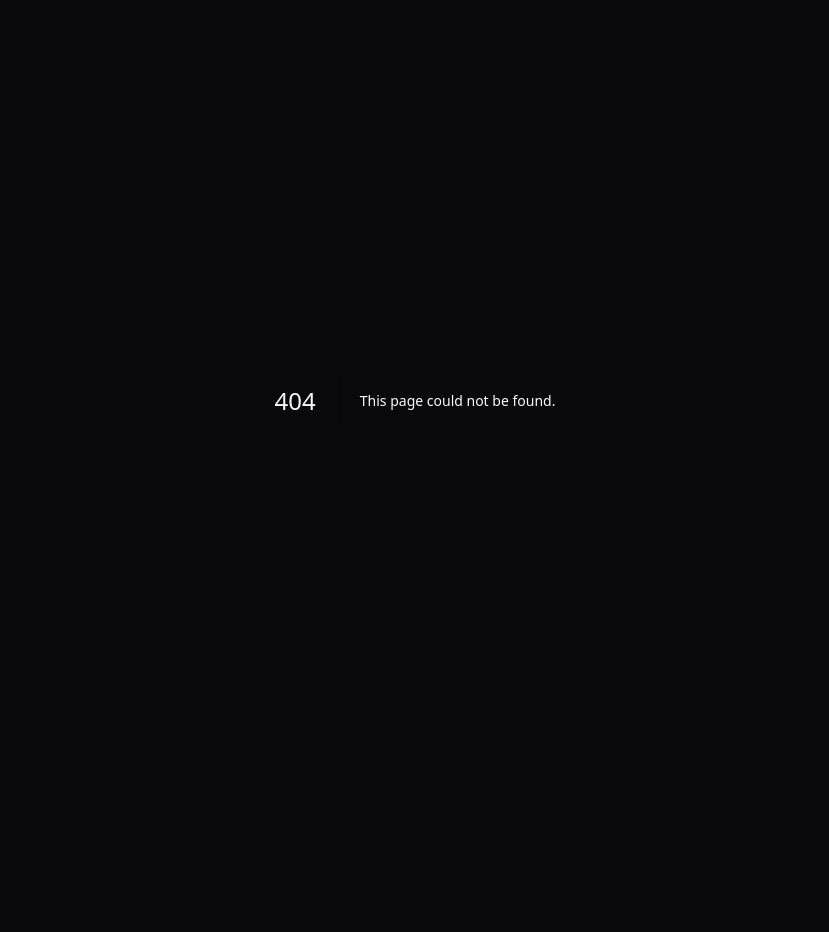
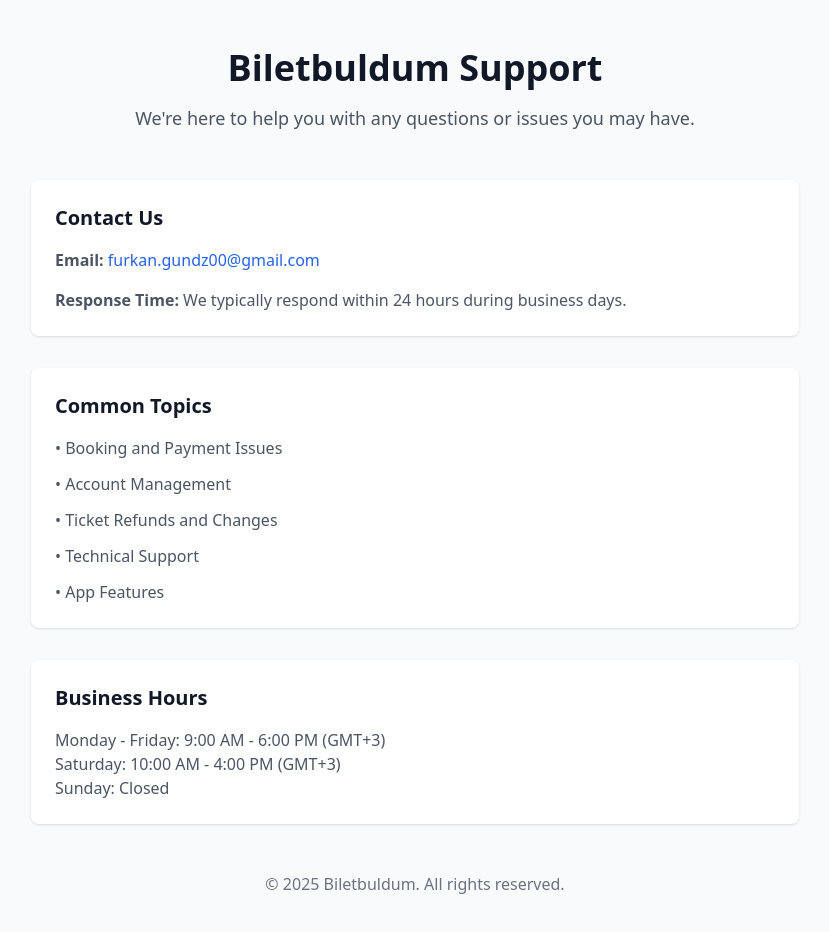
Before and after one commit to Furkangunduz/policies, a Next.js app: page /biletbuldum/support in a window 1280 px wide. Before the commit this address had no page. Shown: the top 932 px of the page, without its empty margins (225-1054 px from the left). Before the commit the page ends 800 px from the top, so only its background shows below. Built offline with nearby package versions, Linux system fonts and the light colour scheme.

Commit message:
refactor: eliminate title prop from Policy components and enhance content organization

```diff
--- /dev/null
+++ b/src/app/biletbuldum/support/page.tsx
@@ -0,0 +1,63 @@
+
+const SupportPage = () => {
+  return (
+    <div className="min-h-screen bg-gray-50 py-12 px-4 sm:px-6 lg:px-8">
+      <div className="max-w-3xl mx-auto">
+        <div className="text-center">
+          <h1 className="text-3xl font-bold text-gray-900 sm:text-4xl">
+            Biletbuldum Support
+          </h1>
+          <p className="mt-4 text-lg text-gray-600">
+            We're here to help you with any questions or issues you may have.
+          </p>
+        </div>
+
+        <div className="mt-12 space-y-8">
+          {/* Contact Information */}
+          <section className="bg-white shadow rounded-lg p-6">
+            <h2 className="text-xl font-semibold text-gray-900 mb-4">Contact Us</h2>
+            <div className="space-y-4">
+              <p className="text-gray-600">
+                <strong>Email:</strong>{' '}
+                <a href="mailto:furkan.gundz00@gmail.com" className="text-blue-600 hover:text-blue-800">
+                  furkan.gundz00@gmail.com
+                </a>
+              </p>
+              <p className="text-gray-600">
+                <strong>Response Time:</strong> We typically respond within 24 hours during business days.
+              </p>
+            </div>
+          </section>
+
+          {/* Common Issues */}
+          <section className="bg-white shadow rounded-lg p-6">
+            <h2 className="text-xl font-semibold text-gray-900 mb-4">Common Topics</h2>
+            <ul className="space-y-3 text-gray-600">
+              <li>• Booking and Payment Issues</li>
+              <li>• Account Management</li>
+              <li>• Ticket Refunds and Changes</li>
+              <li>• Technical Support</li>
+              <li>• App Features</li>
+            </ul>
+          </section>
+
+          {/* Business Hours */}
+          <section className="bg-white shadow rounded-lg p-6">
+            <h2 className="text-xl font-semibold text-gray-900 mb-4">Business Hours</h2>
+            <p className="text-gray-600">
+              Monday - Friday: 9:00 AM - 6:00 PM (GMT+3)<br />
+              Saturday: 10:00 AM - 4:00 PM (GMT+3)<br />
+              Sunday: Closed
+            </p>
+          </section>
+        </div>
+
+        <footer className="mt-12 text-center text-gray-500">
+          <p>© {new Date().getFullYear()} Biletbuldum. All rights reserved.</p>
+        </footer>
+      </div>
+    </div>
+  );
+};
+
+export default SupportPage;
```
